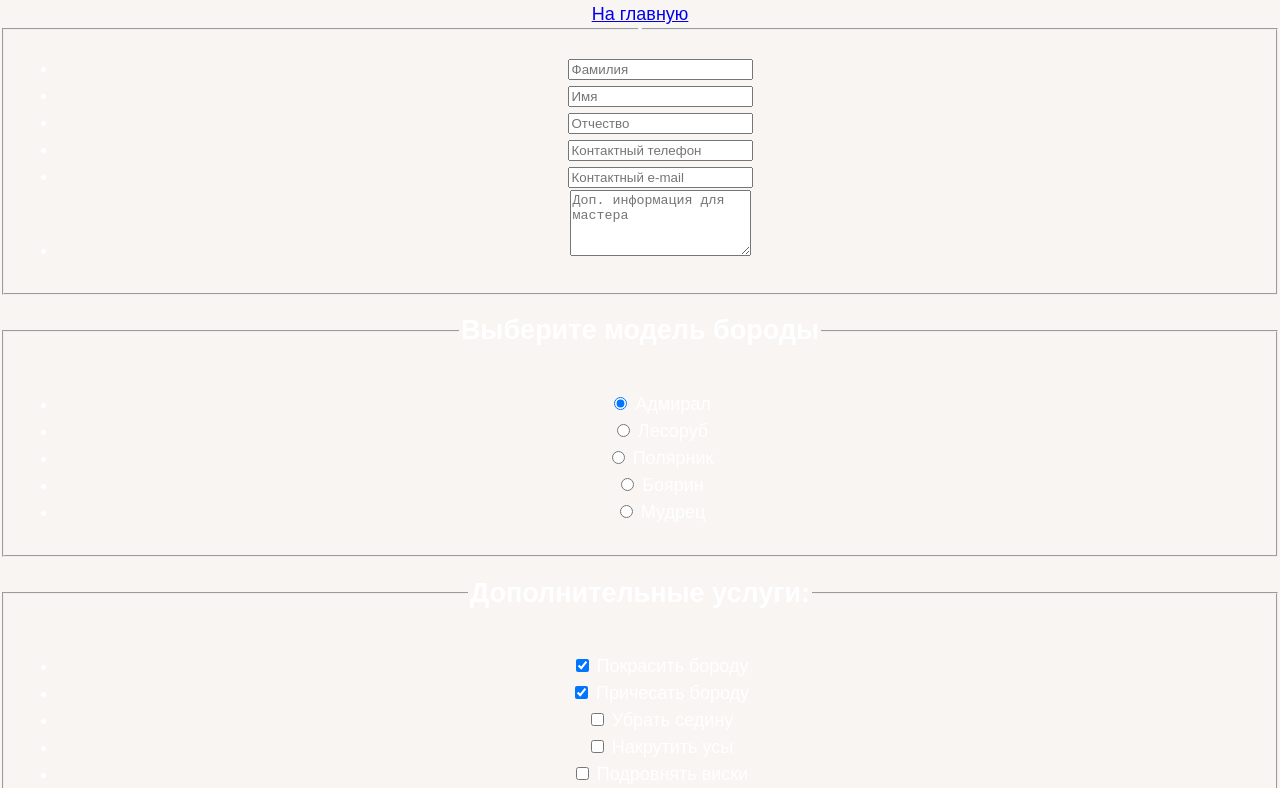
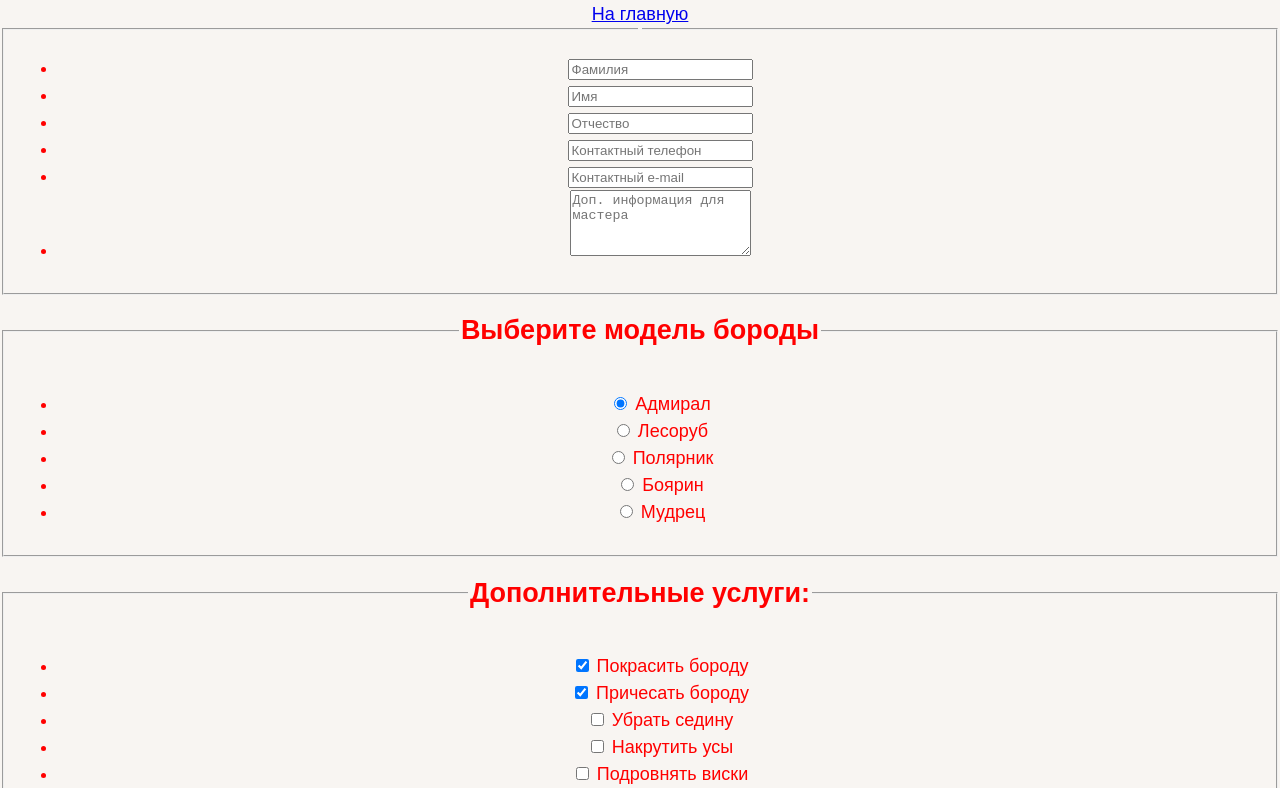
Before and after one commit to Ivan-Kirillov/Barbershop, a website: page source/form.html in a window 1280 px wide. Shown: the part 433-1221 px from the top of the page. Drawn offline with nearby package versions, Linux system fonts and the light colour scheme; files that its build step writes are made by us from their sources.

Commit message:
link on form.html и color:red для form

```diff
--- a/source/form.html
+++ b/source/form.html
@@ -46,7 +46,7 @@
   </header>
   <main class="main">
     <div class="container">
-    <form class="form" action="https://echo.htmlacademy.ru/" method="get">
+    <form class="form" action="https://echo.htmlacademy.ru/" method="get" style="color: red;">
       <div class="form__header header-in-main">
         <h1 class="form__title">
           Запись на стрижку
```
Also changed, not shown: source/index.html (+1 -1 lines).
